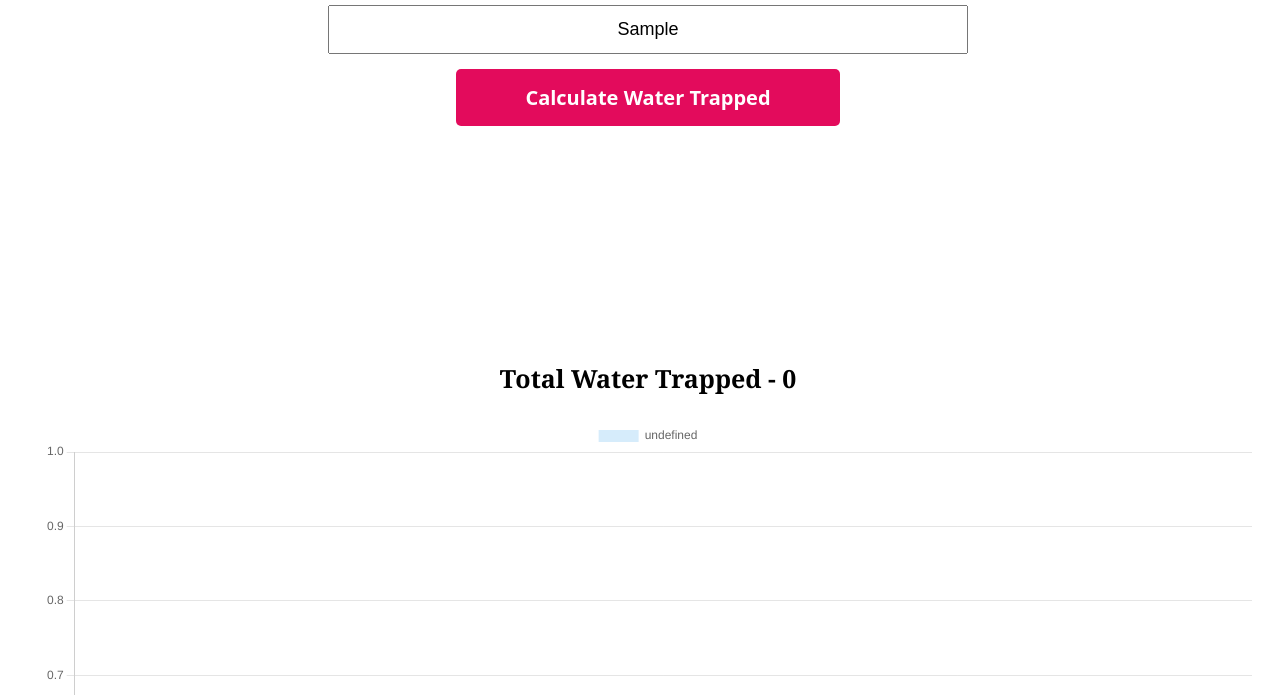
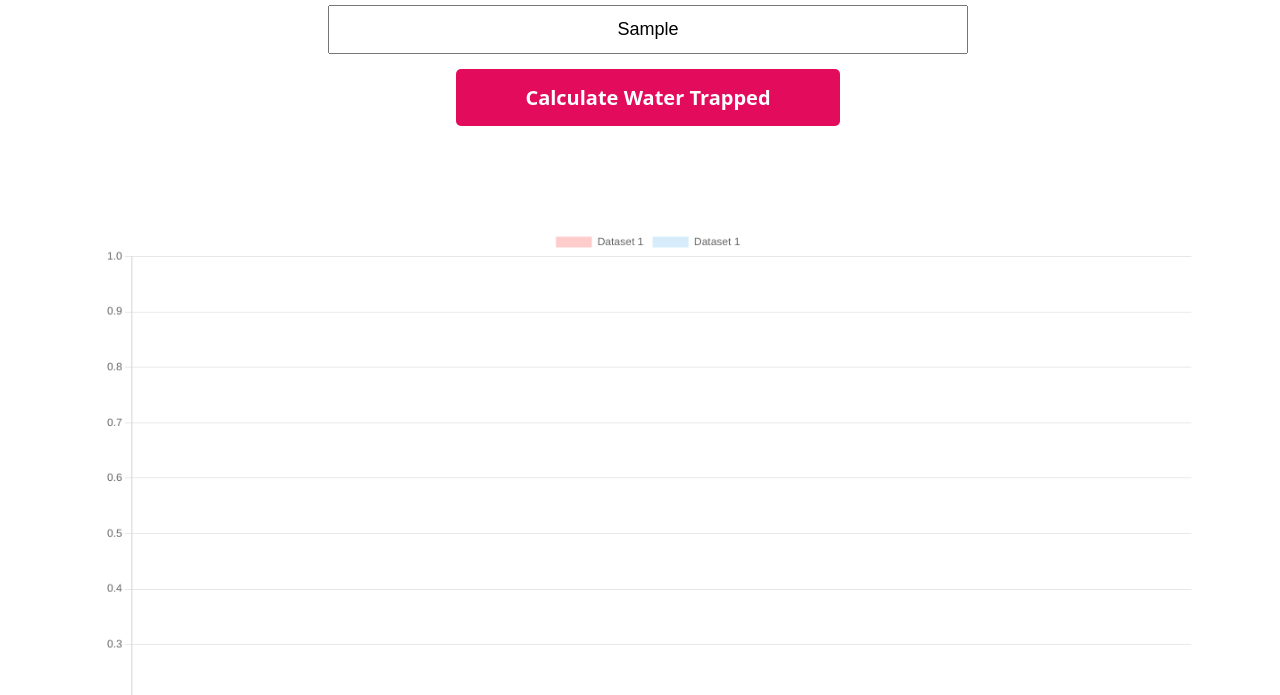
Before and after one commit to vaibhavgupta04/Trapping-Water, a plain HTML site: page index.html in a window 1280 px wide. Both pictures are taken after typing "Sample" into the empty fields and a click on the button "Calculate Water Trapped". Shown: the part 105-800 px from the top of the page. Drawn offline with nearby package versions, Linux system fonts and the light colour scheme.

Commit message:
table styling

```diff
--- a/script.js
+++ b/script.js
@@ -50,8 +50,11 @@ function makeAfterTrap() {
     console.log("REs", res2);
     let color2 = new Array(res2.length);
     color2.fill('rgba(54, 162, 235, 0.2)');
+
     let lab = new Array(res2.length);
     lab.fill('');
+
+
     const aftertrap = document.getElementById('aftertrap');
 
     let chartStatus = Chart.getChart("aftertrap"); // <canvas> id
@@ -72,6 +75,66 @@ function makeAfterTrap() {
         },
     });
 
+
+
+
+    //2nd chart for both stacked
+    const beforetrap = document.getElementById('beforetrap');
+
+    let chartStatus2 = Chart.getChart("beforetrap"); // <canvas> id
+    if (chartStatus2 != undefined) {
+        chartStatus2.destroy();
+    }
+
+    let heights = getArray();
+
+    var options = {
+        plugins: {
+            title: {
+                display: true,
+            },
+        },
+        responsive: true,
+        scales: {
+            x: {
+                stacked: true,
+            },
+            y: {
+                stacked: true
+            }
+        }
+    }
+
+    let color1 = new Array(res2.length);
+    //RED COLOR
+    color1.fill('rgb(255, 0, 0,0.2)')
+
+    const myChartBoth = new Chart(beforetrap, {
+        type: 'bar',
+        data: {
+            labels: lab,
+            datasets: [
+
+                {
+                    data: heights,
+                    backgroundColor: color1,
+                    barPercentage: 1.0,
+                    categoryPercentage: 1,
+                    label: 'Dataset 1',
+                },
+                {
+                    data: res2,
+                    backgroundColor: color2,
+                    barPercentage: 1.0,
+                    categoryPercentage: 1,
+                    label: 'Dataset 1',
+                }
+            ]
+        },
+        options: options
+    });
+
+    //end of both chart
     let totalWater = 0;
     for (const element of res2) {
         totalWater += element;
@@ -80,7 +143,7 @@ function makeAfterTrap() {
     console.log("TOTAL WATER", totalWater)
     const totalWaterObject = document.getElementById('totalwater');
     totalWaterObject.innerHTML = "Total Water Trapped - " + totalWater
-    return afterObject;
+    return totalWaterObject;
 
 }
 
--- a/style.css
+++ b/style.css
@@ -69,3 +69,12 @@ body {
     padding: 2%;
     align-self: center;
 }
+
+#beforetrap {
+    position: relative;
+    transform: scale(0.9);
+}
+
+#aftertrap {
+    transform: scale(0.9);
+}
```
